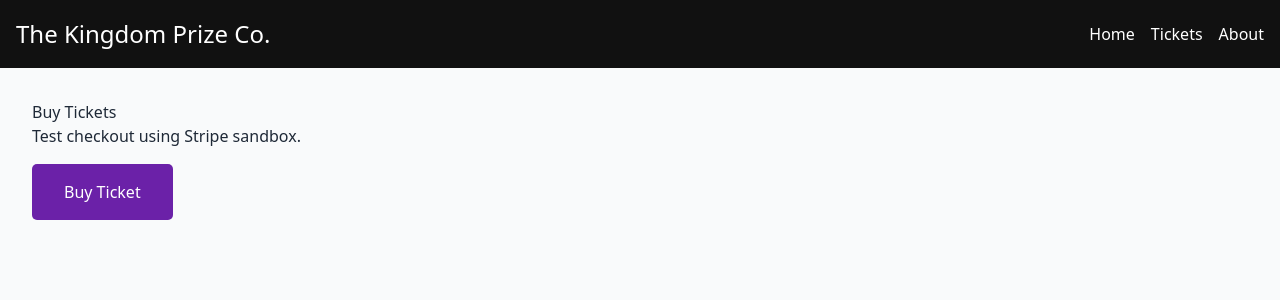
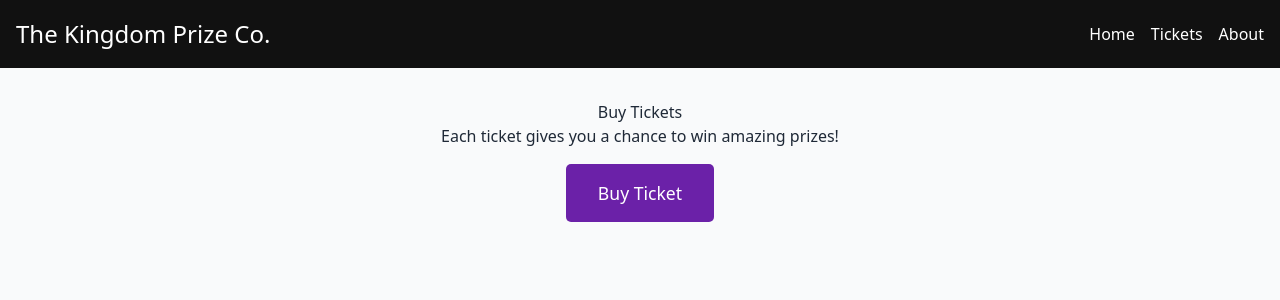
Before and after one commit to ked24/kingdom-prize-co, a React (Vite) app: page /tickets in a window 1280 px wide. Shown: the top 300 px of the page. Built offline with nearby package versions, Linux system fonts and the light colour scheme.

Commit message:
Update Tickets.jsx

```diff
--- a/src/pages/Tickets.jsx
+++ b/src/pages/Tickets.jsx
@@ -1,16 +1,40 @@
 import React from "react";
+import { useSearchParams } from "react-router-dom";
 
 export default function Tickets() {
+  const [searchParams] = useSearchParams();
+  const success = searchParams.get("success");
+  const canceled = searchParams.get("canceled");
 
   const handleBuyTicket = async () => {
-    // Replace with your real checkout endpoint later
-    alert("Stripe test checkout would open here!");
+    try {
+      const response = await fetch("/api/create-checkout-session", { method: "POST" });
+      const data = await response.json();
+      window.location.href = data.url; // redirect to Stripe checkout
+    } catch (err) {
+      console.error(err);
+      alert("Something went wrong. Check console.");
+    }
   };
 
   return (
-    <div style={{ padding: "2rem" }}>
+    <div style={{ padding: "2rem", textAlign: "center" }}>
       <h1>Buy Tickets</h1>
-      <p>Test checkout using Stripe sandbox.</p>
+
+      {success && (
+        <div style={{ margin: "1rem 0", color: "green", fontWeight: "bold" }}>
+          🎉 Payment successful! Your ticket has been purchased.
+        </div>
+      )}
+
+      {canceled && (
+        <div style={{ margin: "1rem 0", color: "red", fontWeight: "bold" }}>
+          ❌ Payment canceled. Try again if you want a ticket.
+        </div>
+      )}
+
+      <p>Each ticket gives you a chance to win amazing prizes!</p>
+
       <button
         onClick={handleBuyTicket}
         style={{
@@ -20,7 +44,8 @@ export default function Tickets() {
           color: "white",
           border: "none",
           borderRadius: "5px",
-          cursor: "pointer"
+          cursor: "pointer",
+          fontSize: "1.1rem"
         }}
       >
         Buy Ticket
```
